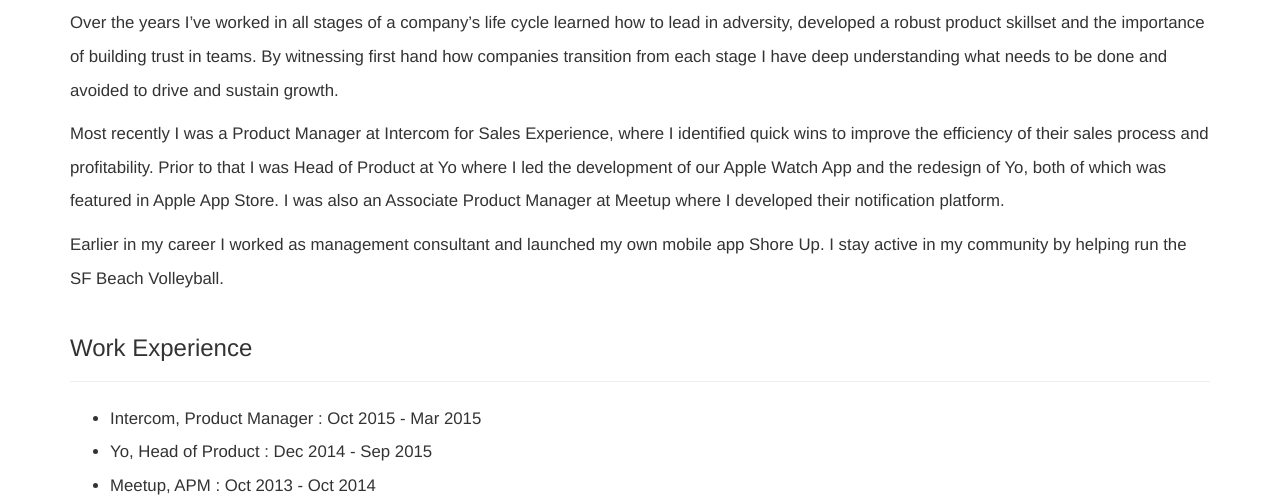
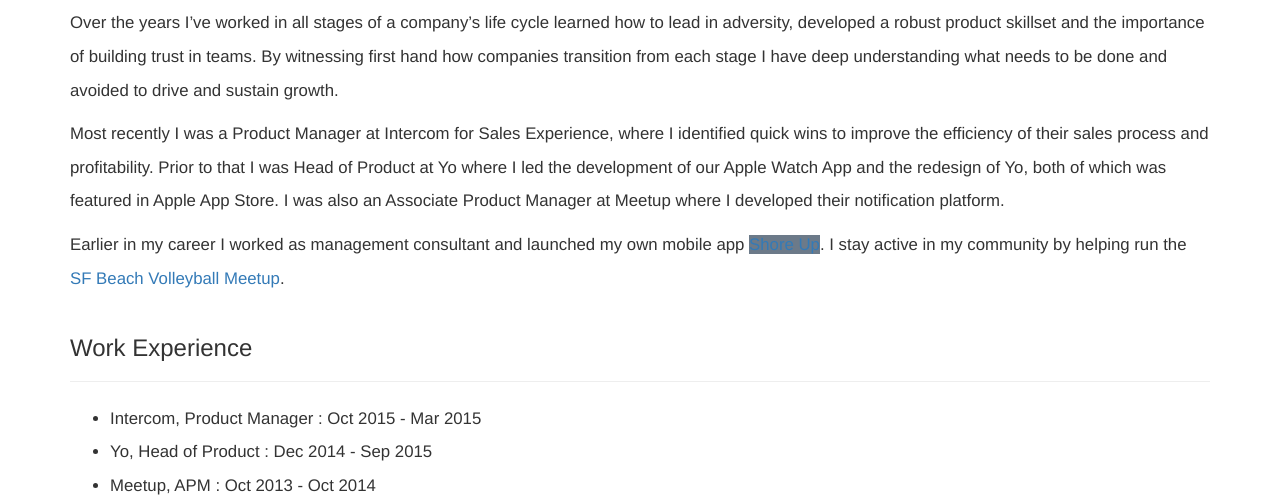
Before and after one commit to matthewwoo-zz/Woosite, a Flask app: page /about in a window 1280 px wide. Shown: the part 433-932 px from the top of the page. Run offline with Flask 2, Linux system fonts and the light colour scheme; some libraries are stand-ins or nearby versions.

Commit message:
Updated Copy

```diff
--- a/src/static/css/main.css
+++ b/src/static/css/main.css
@@ -12,6 +12,9 @@
 }
 
 /* About Page */
+.text-link{
+	background: transparent;
+}
 .twitter-handle{
 	background-color: transparent;
 }
--- a/src/templates/about.jinja2
+++ b/src/templates/about.jinja2
@@ -37,7 +37,7 @@
     Most recently I was a Product Manager at Intercom for Sales Experience, where I identified quick wins to improve the efficiency of their sales process and profitability. Prior to that I was Head of Product at Yo where I led the development of our Apple Watch App and the redesign of Yo, both of which was featured in Apple App Store. I was also an Associate Product Manager at Meetup where I developed their notification platform.
     </p>
     <p class="bio">
-    Earlier in my career I worked as management consultant and launched my own mobile app Shore Up. I stay active in my community by helping run the SF Beach Volleyball.
+    Earlier in my career I worked as management consultant and launched my own mobile app <a href="http://www.blogto.com/tech/2012/06/get_to_know_a_toronto_startup_shore_up/">Shore Up</a>. I stay active in my community by helping run the <a class="text-link" href="http://www.meetup.com/SF-2x2-Beach-Volleyball-Meetup/">SF Beach Volleyball Meetup</a>.
     </p>
 
     <div class="page-header">
@@ -53,4 +53,5 @@
     <a class="btn btn-primary" href="https://www.dropbox.com/s/60e86qtqkksg48d/2016%20Matthew%20Woo%20Resume.pdf?dl=0">View Resume</a>
     <br>
     <br>
+
 {% endblock %}
```
